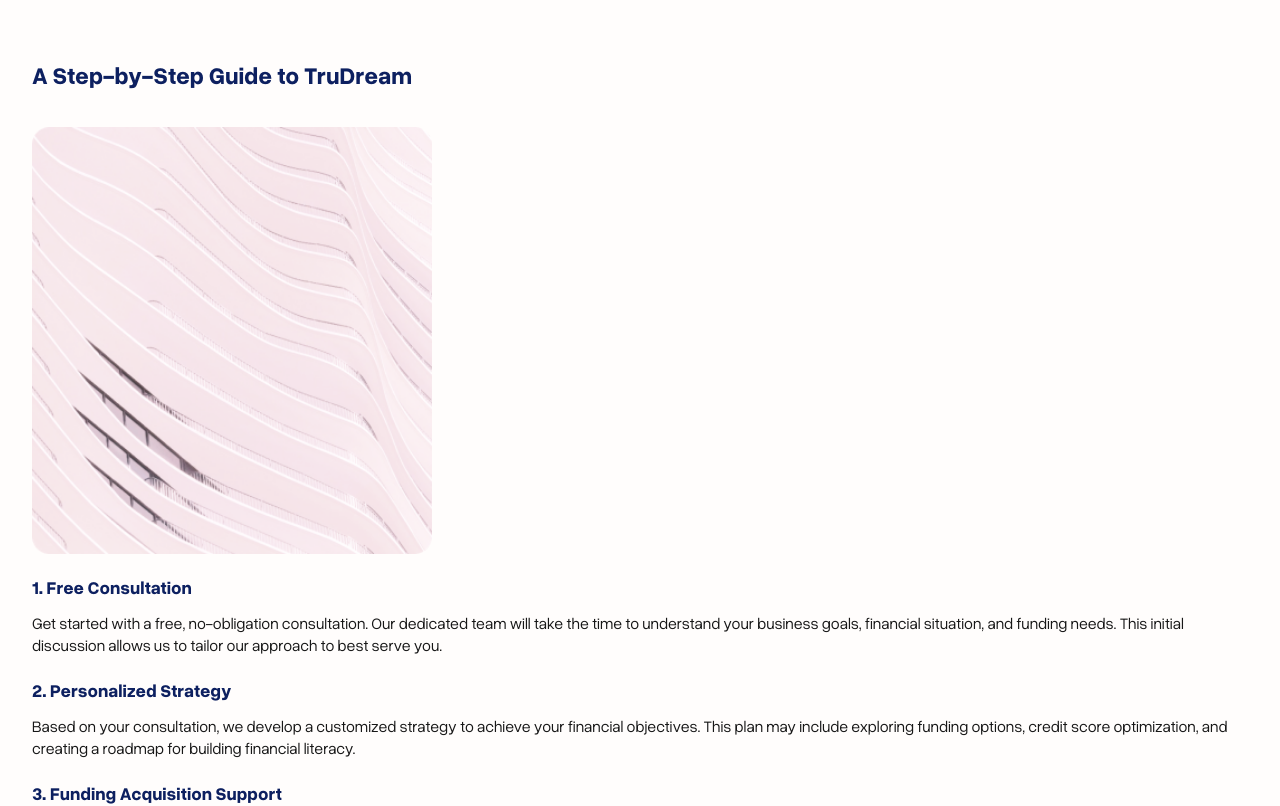
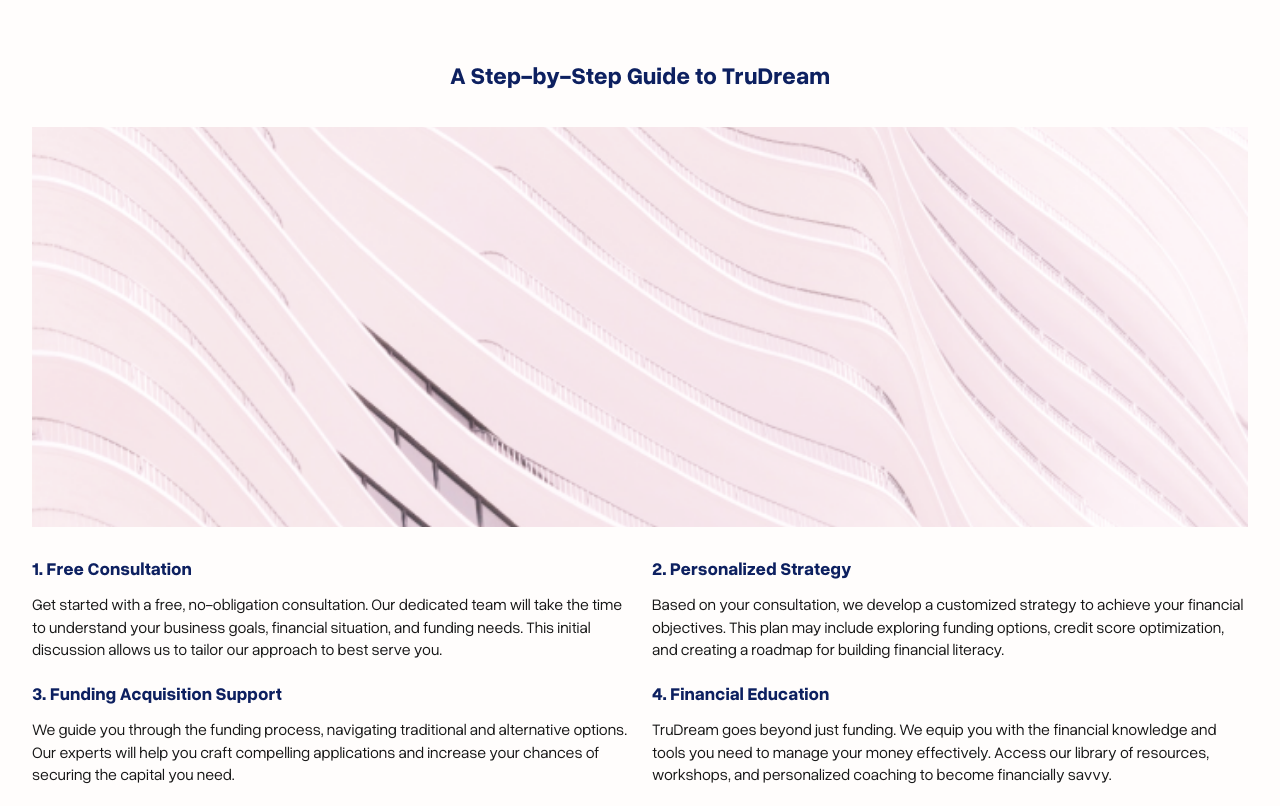
Before and after one commit to DevDugg/trudream, a Next.js app: page / in a window 1280 px wide. Shown: the part 6460-7266 px from the top of the page. Built offline with nearby package versions, Linux system fonts and the light colour scheme.

Commit message:
tabl is ready

```diff
--- a/src/components/sections/guide/guide.tsx
+++ b/src/components/sections/guide/guide.tsx
@@ -6,10 +6,16 @@
   return (
     <section>
       <Container>
-        <h3 className="h3 mb-10">A Step-by-Step Guide to TruDream</h3>
-        <Image src={'/images/guide/1.png'} alt="image" width={400} height={450} className="mb-6" />
+        <h3 className="h3 mb-10 sm:text-center">A Step-by-Step Guide to TruDream</h3>
+        <Image
+          src={'/images/guide/3.png'}
+          alt="image"
+          width={1000}
+          height={1000}
+          className="mb-6 sm:mb-8 overflow-hidden h-[380px] sm:h-[400px] w-full object-cover"
+        />
 
-        <div className="flex flex-col gap-6">
+        <div className="grid grid-cols-1 sm:grid-cols-2 gap-6">
           {guideData.map((item) => (
             <div key={item.title} className="flex flex-col gap-4">
               <h4 className="text-ACCENT text-[18px] font-bold leading-none">{item.title}</h4>
```
